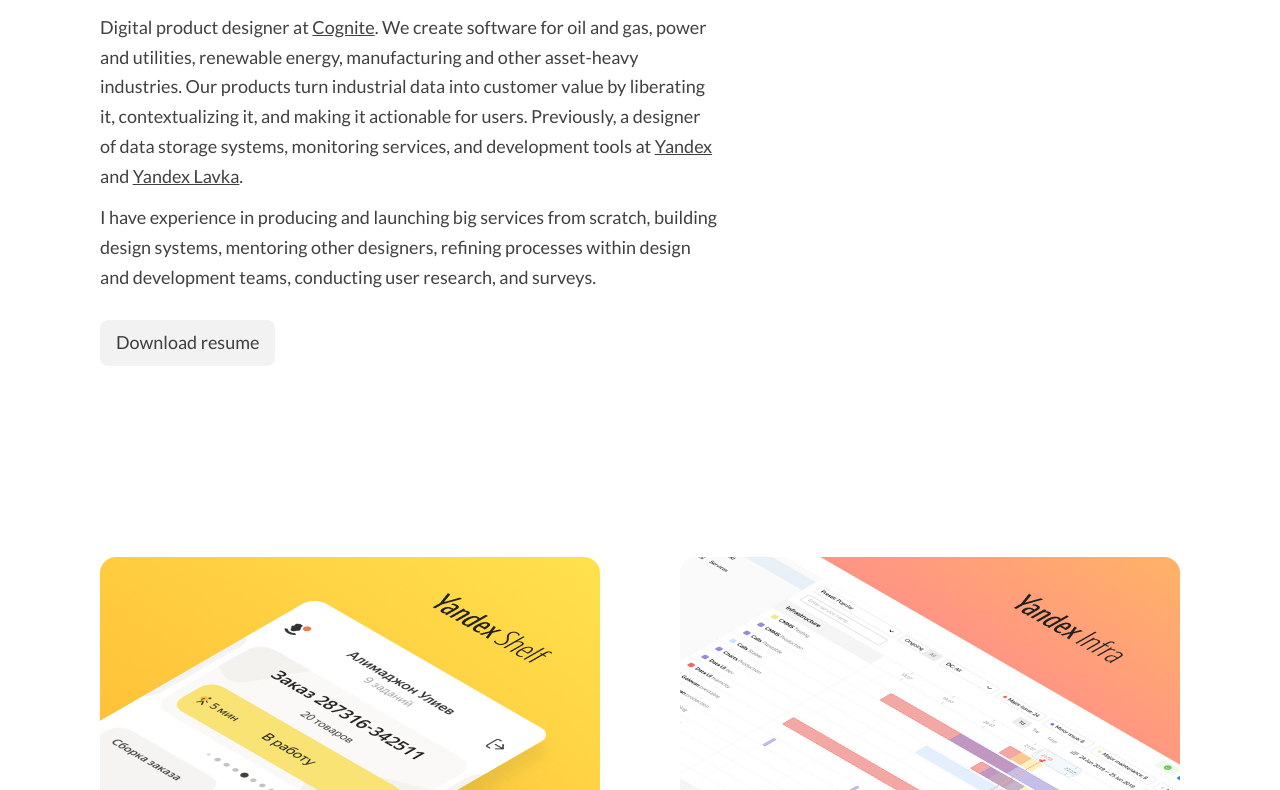
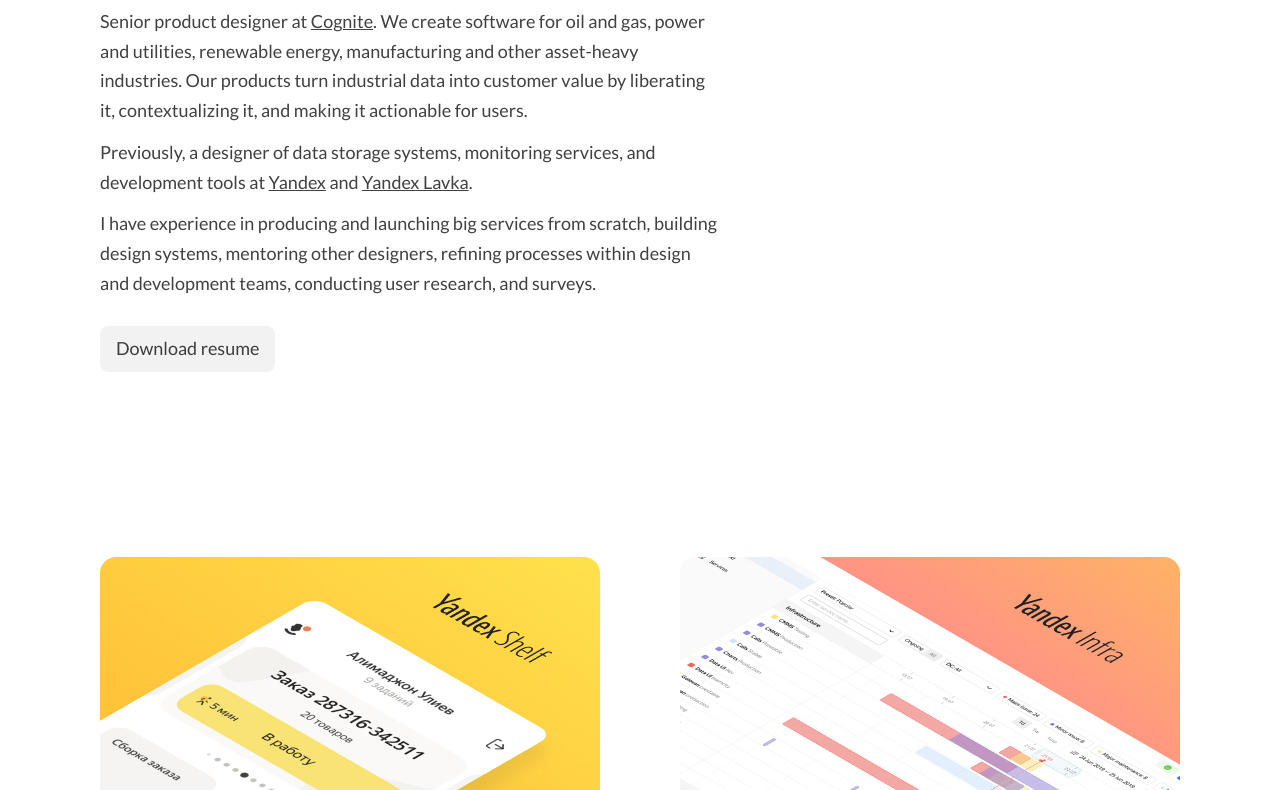
Before and after one commit to konstantinbaykov/konstantinbaykov, a plain HTML site: page index.html in a window 1280 px wide. Shown: the part 245-1035 px from the top of the page. Drawn offline with Linux system fonts and the light colour scheme.

Commit message:
Update index.html

```diff
--- a/index.html
+++ b/index.html
@@ -25,7 +25,8 @@
 
     <section class="screen container">
       <h1 class="screen__title">Hi, I'm Konstantin Baykov</h1>
-      <p>Digital product designer at <a class="link link--inline" target="_blank" href="https://www.cognite.com/en/company/about-us-cognite">Cognite</a>. We create software for oil and gas, power and utilities, renewable energy, manufacturing and other asset-heavy industries. Our products turn industrial data into customer value by liberating it, contextualizing it, and making it actionable for users. Previously, a designer of data storage systems, monitoring services, and development tools at <a class="link link--inline" target="_blank" href="https://yandex.com/company/">Yandex</a> and <a class="link link--inline" target="_blank" href="https://www.bloomberg.com/news/articles/2020-01-28/online-groceries-delivered-faster-than-amazon?cmpid=socialflow-facebook-business&utm_medium=social&utm_campaign=socialflow-organic&utm_content=business&utm_source=facebook">Yandex Lavka</a>.</p>
+      <p>Senior product designer at <a class="link link--inline" target="_blank" href="https://www.cognite.com/en/company/about-us-cognite">Cognite</a>. We create software for oil and gas, power and utilities, renewable energy, manufacturing and other asset-heavy industries. Our products turn industrial data into customer value by liberating it, contextualizing it, and making it actionable for users.</p>
+      <p>Previously, a designer of data storage systems, monitoring services, and development tools at <a class="link link--inline" target="_blank" href="https://yandex.com/company/">Yandex</a> and <a class="link link--inline" target="_blank" href="https://www.bloomberg.com/news/articles/2020-01-28/online-groceries-delivered-faster-than-amazon?cmpid=socialflow-facebook-business&utm_medium=social&utm_campaign=socialflow-organic&utm_content=business&utm_source=facebook">Yandex Lavka</a>.</p>
       <p>I have experience in producing and launching big services from scratch, building design systems, mentoring other designers, refining processes within design and development teams, conducting user research, and surveys.</p>
       <p>
         <a class="btn" target="_blank" href="assets/files/cv_baykov.pdf">Download resume</a>
```
